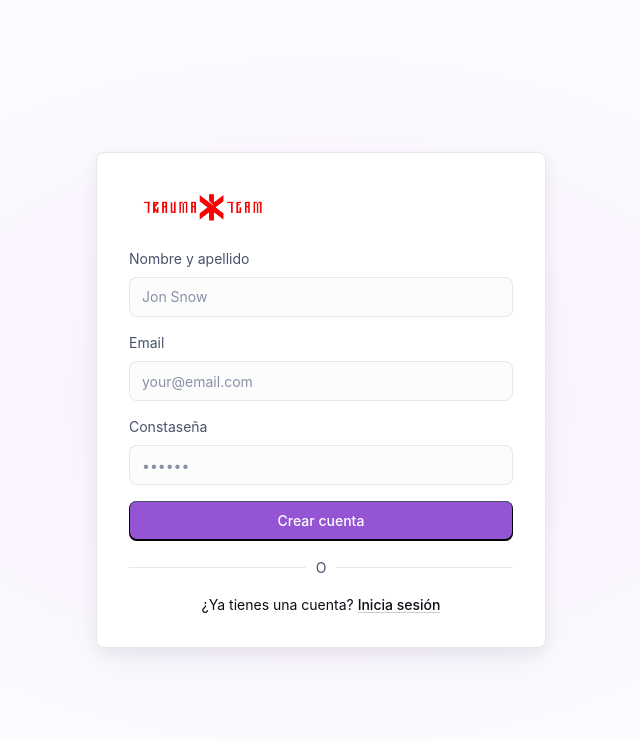
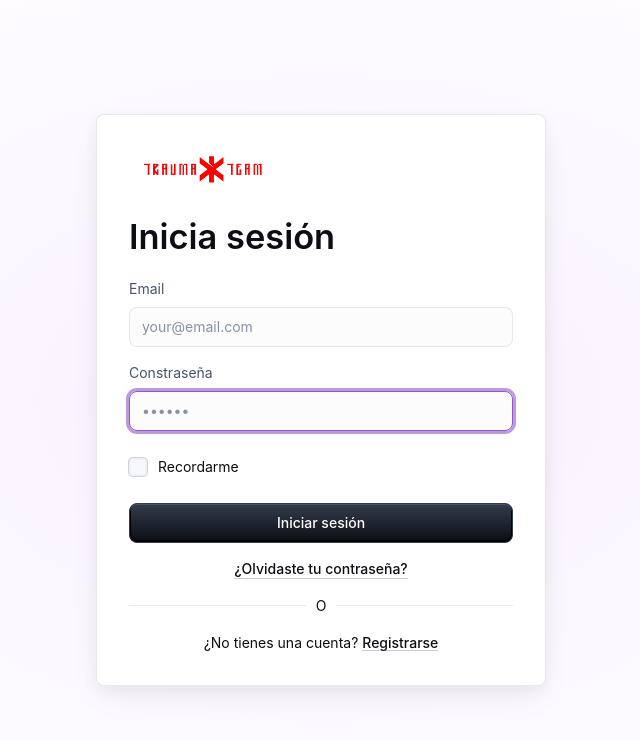
Before and after one commit to adrianoop03/farmacia, a React app in the folder frontend/: page /login in a window 1280 px wide. Before the commit this address led to /registro. Shown: the top 740 px of the page, without its empty margins (319-959 px from the left). Built offline with nearby package versions, Linux system fonts and the light colour scheme; the HTML template or start-up script is replaced by a standard one.

Commit message:
Modificacion de template

```diff
--- a/frontend/src/App.jsx
+++ b/frontend/src/App.jsx
@@ -1,11 +1,13 @@
 import { Routes, Route, Navigate } from 'react-router-dom'
 import SignUp from './pages/sign-up/SignUp'
+import SignIn from './pages/sign-in/SignIn'
 
 export default function App() {
   return (
     <Routes>
       <Route path="/registro" element={<SignUp />} />
       <Route path="*" element={<Navigate to="/registro" replace />} />
+      <Route path="/login" element={<SignIn />} />
     </Routes>
   )
 }
--- a/frontend/src/pages/sign-in/SignIn.js
+++ b/frontend/src/pages/sign-in/SignIn.js
@@ -17,6 +17,8 @@ import ForgotPassword from './components/ForgotPassword';
 import AppTheme from '../shared-theme/AppTheme';
 import ColorModeSelect from '../shared-theme/ColorModeSelect';
 import { GoogleIcon, FacebookIcon, SitemarkIcon } from './components/CustomIcons';
+import logo from '../../assets/logo.png';
+
 
 const Card = styled(MuiCard)(({ theme }) => ({
   display: 'flex',
@@ -119,13 +121,18 @@ export default function SignIn(props) {
       <CssBaseline enableColorScheme />
       <SignInContainer direction="column" sx={{ justifyContent: 'space-between' }}>
         <Card variant="outlined">
-          <SitemarkIcon />
+          <Box
+            component="img"
+            src={logo}
+            alt="Logo de la farmacia"
+            sx={{ height: 48, width: 'auto', alignSelf: 'flex-start' }}
+          />
           <Typography
             component="h1"
             variant="h4"
             sx={{ width: '100%', fontSize: 'clamp(2rem, 10vw, 2.15rem)' }}
           >
-            Sign in
+            Inicia sesión
           </Typography>
           <Box
             component="form"
@@ -156,7 +163,7 @@ export default function SignIn(props) {
               />
             </FormControl>
             <FormControl>
-              <FormLabel htmlFor="password">Password</FormLabel>
+              <FormLabel htmlFor="password">Constraseña</FormLabel>
               <TextField
                 error={passwordError}
                 helperText={passwordErrorMessage}
@@ -174,7 +181,7 @@ export default function SignIn(props) {
             </FormControl>
             <FormControlLabel
               control={<Checkbox value="remember" color="primary" />}
-              label="Remember me"
+              label="Recordarme"
             />
             <ForgotPassword open={open} handleClose={handleClose} />
             <Button
@@ -183,7 +190,7 @@ export default function SignIn(props) {
               variant="contained"
               onClick={validateInputs}
             >
-              Sign in
+              Iniciar sesión
             </Button>
             <Link
               component="button"
@@ -192,35 +199,19 @@ export default function SignIn(props) {
               variant="body2"
               sx={{ alignSelf: 'center' }}
             >
-              Forgot your password?
+              ¿Olvidaste tu contraseña?
             </Link>
           </Box>
-          <Divider>or</Divider>
+          <Divider>O</Divider>
             <Box sx={{ display: 'flex', flexDirection: 'column', gap: 2 }}>
-            <Button
-              fullWidth
-              variant="outlined"
-              onClick={() => alert('Sign in with Google')}
-              startIcon={<GoogleIcon />}
-            >
-              Sign in with Google
-            </Button>
-            <Button
-              fullWidth
-              variant="outlined"
-              onClick={() => alert('Sign in with Facebook')}
-              startIcon={<FacebookIcon />}
-            >
-              Sign in with Facebook
-            </Button>
               <Typography sx={{ textAlign: 'center' }}>
-              Don&apos;t have an account?{' '}
+                ¿No tienes una cuenta?{' '}
                 <Link
                   href="/material-ui/getting-started/templates/sign-in/"
                   variant="body2"
                   sx={{ alignSelf: 'center' }}
                 >
-                Sign up
+                Registrarse
               </Link>
             </Typography>
           </Box>
--- a/frontend/src/pages/sign-up/SignUp.js
+++ b/frontend/src/pages/sign-up/SignUp.js
@@ -15,7 +15,6 @@ import MuiCard from '@mui/material/Card';
 import { styled } from '@mui/material/styles';
 import AppTheme from '../shared-theme/AppTheme';
 import ColorModeSelect from '../shared-theme/ColorModeSelect';
-import { GoogleIcon, FacebookIcon, SitemarkIcon } from './components/CustomIcons';
 import logo from '../../assets/logo.png';
 
 const Card = styled(MuiCard)(({ theme }) => ({
@@ -126,6 +125,13 @@ export default function SignUp(props) {
             alt="Logo de la farmacia"
             sx={{ height: 48, width: 'auto', alignSelf: 'flex-start' }}
           />
+          <Typography
+            component="h1"
+            variant="h4"
+            sx={{ width: '100%', fontSize: 'clamp(2rem, 10vw, 2.15rem)' }}
+          >
+            Registro
+          </Typography>
           <Box
             component="form"
             onSubmit={handleSubmit}
```
Lines whose indentation alone changed are shown as unchanged.
